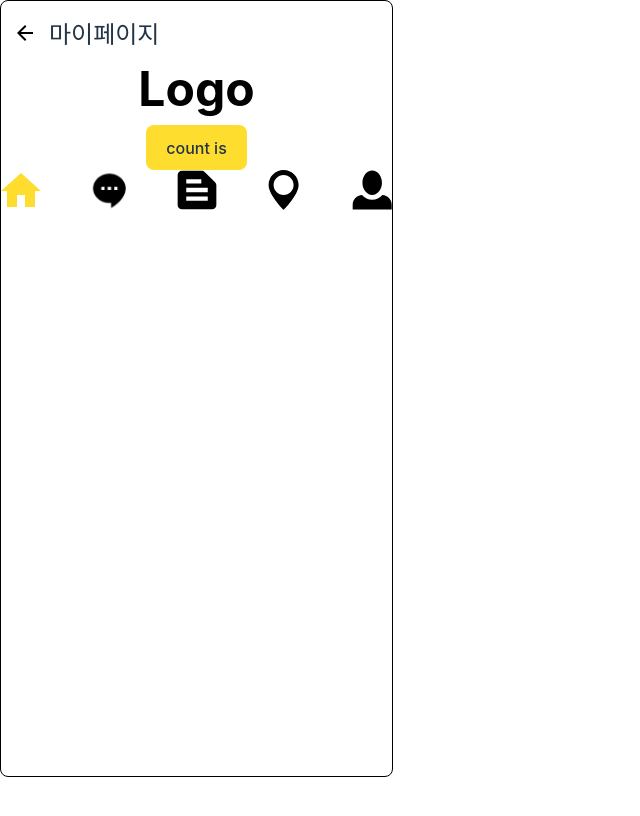
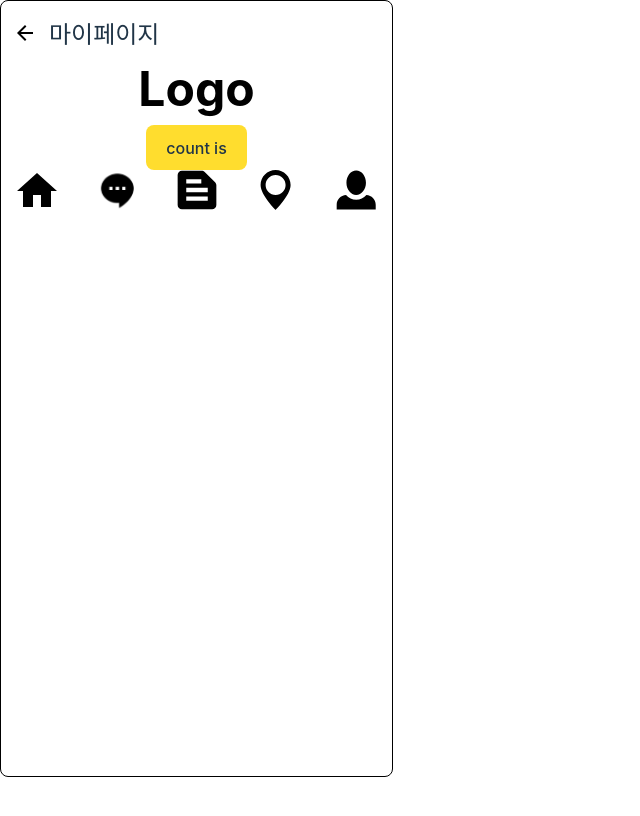
Before and after one commit to cho1n/PUDDY-sp-Frontend_restart, a React (Vite) app: page / in a window 1280 px wide. Shown: the top 816 px of the page, without its empty margins (0-640 px from the left). Built offline with nearby package versions, Linux system fonts and the light colour scheme.

Commit message:
refactor: 가독성 향상을 위한 상수 사용

```diff
--- a/src/components/common/FooterNav/FooterNav.tsx
+++ b/src/components/common/FooterNav/FooterNav.tsx
@@ -10,6 +10,7 @@ import map_click from "../../../assets/NavIcon/click/map_click.svg";
 import community_click from "../../../assets/NavIcon/click/community_click.svg";
 
 import useNavStore from "../../../store/useNavstore";
+import { NAV_MODE } from "../../../constants/footerNav";
 
 export const FooterNav = () => {
   const [navMode, selectMode] = useNavStore((state) => [
@@ -18,66 +19,70 @@ export const FooterNav = () => {
   ]);
 
   return (
-    <div className="h-auto min-h-full pb-10">
-      <ul className="flex justify-between items-center bg-white">
-        <li className="pr-3.75">
-          <a href="" onClick={() => selectMode("0")}>
-            {navMode == "0" ? (
-              <img src={home_click} className="w-10 h-10" alt="Home_click" />
+    <>
+      <ul className="flex justify-between items-center bg-white px-4">
+        <li className="pr-3.5">
+          <a href="" onClick={() => selectMode(NAV_MODE.HOME)}>
+            {navMode == NAV_MODE.HOME ? (
+              <img src={home_click} className="w-10 h-10" alt={NAV_MODE.HOME} />
             ) : (
-              <img src={home} className="w-10 h-10" alt="Home" />
+              <img src={home} className="w-10 h-10" alt={NAV_MODE.HOME} />
             )}
           </a>
         </li>
-        <li className="pr-3.75">
-          <a href="" onClick={() => selectMode("1")}>
-            {navMode == "1" ? (
+        <li className="pr-3.5">
+          <a href="" onClick={() => selectMode(NAV_MODE.MESSAGE)}>
+            {navMode == NAV_MODE.MESSAGE ? (
               <img
                 src={message_click}
                 className="w-10 h-10"
-                alt="message_click"
+                alt={NAV_MODE.MESSAGE}
               />
             ) : (
-              <img src={message} className="w-10 h-10" alt="message" />
+              <img src={message} className="w-10 h-10" alt={NAV_MODE.MESSAGE} />
             )}
           </a>
         </li>
-        <li className="pr-3.75">
-          <a href="" onClick={() => selectMode("2")}>
-            {navMode == "2" ? (
+        <li className="pr-3.5">
+          <a href="" onClick={() => selectMode(NAV_MODE.COMMUNITY)}>
+            {navMode == NAV_MODE.COMMUNITY ? (
               <img
                 src={community_click}
                 className="w-10 h-10"
-                alt="community_click"
+                alt={NAV_MODE.COMMUNITY}
               />
             ) : (
-              <img src={community} className="w-10 h-10" alt="community" />
+              <img
+                src={community}
+                className="w-10 h-10"
+                alt={NAV_MODE.COMMUNITY}
+              />
             )}
           </a>
         </li>
-        <li className="pr-3.75">
-          <a href="" onClick={() => selectMode("3")}>
-            {navMode == "3" ? (
-              <img src={map_click} className="w-10 h-10" alt="map_click" />
+        <li className="pr-3.5">
+          <a href="" onClick={() => selectMode(NAV_MODE.MAP)}>
+            {navMode == NAV_MODE.MAP ? (
+              <img src={map_click} className="w-10 h-10" alt={NAV_MODE.MAP} />
             ) : (
-              <img src={map} className="w-10 h-10" alt="map" />
+              <img src={map} className="w-10 h-10" alt={NAV_MODE.MAP} />
             )}
           </a>
         </li>
-        <li className="pr-3.75">
-          <a href="" onClick={() => selectMode("4")}>
-            {navMode == "4" ? (
+        <li>
+          <a href="" onClick={() => selectMode(NAV_MODE.MY_PAGE)}>
+            {navMode == NAV_MODE.MY_PAGE ? (
               <img
                 src={myPage_click}
                 className="w-10 h-10"
-                alt="myPage_click"
+                alt={NAV_MODE.MY_PAGE}
               />
             ) : (
-              <img src={myPage} className="w-10 h-10" alt="myPage_click" />
+              <img src={myPage} className="w-10 h-10" alt={NAV_MODE.MY_PAGE} />
             )}
           </a>
         </li>
       </ul>
-    </div>
+    </>
   );
 };
--- /dev/null
+++ b/src/constants/footerNav.ts
@@ -0,0 +1,7 @@
+export const NAV_MODE = {
+  HOME: "Home",
+  MESSAGE: "Message",
+  COMMUNITY: "Community",
+  MAP: "Map",
+  MY_PAGE: "My Page",
+};
```
